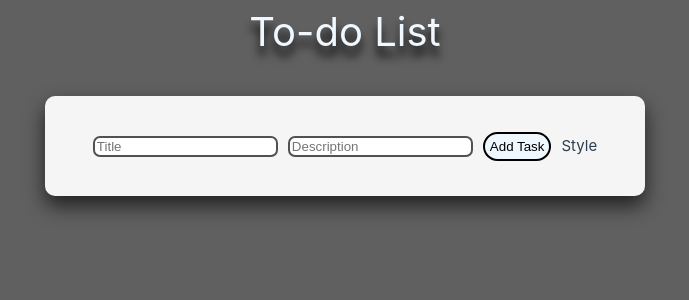
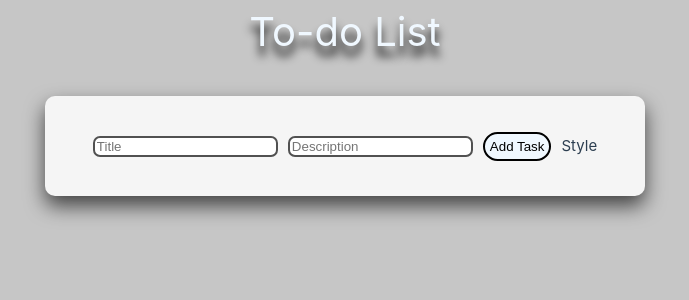
Before and after one commit to vmtuan12/todo, a Vue app: page / in a window 1280 px wide. Shown: the top 300 px of the page, without its empty margins (295-984 px from the left). Built offline with nearby package versions, Linux system fonts and the light colour scheme.

Commit message:
change background color

```diff
--- a/src/assets/main.css
+++ b/src/assets/main.css
@@ -2,7 +2,7 @@
 
 body {
     margin: 0;
-    background-color: #606060;
+    background-color: #c6c6c6;
     margin-bottom: 20px;
 }
 
@@ -18,11 +18,11 @@ body {
 
 /* Handle */
 ::-webkit-scrollbar-thumb {
-    background-color: rgb(190, 190, 190);
+    background-color: rgb(87, 87, 87);
     border-radius: 10px;
 }
 
 /* Handle on hover */
 ::-webkit-scrollbar-thumb:hover {
-    background-color: #ffffff;
+    background-color: #000000;
 }
```
